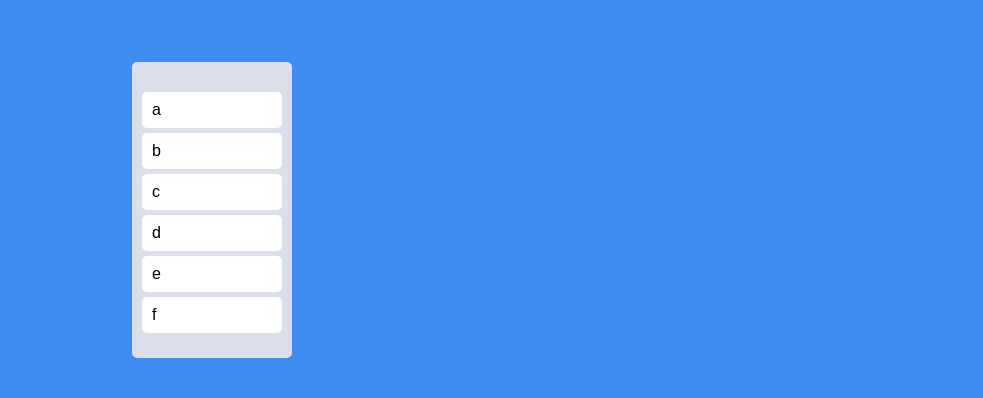
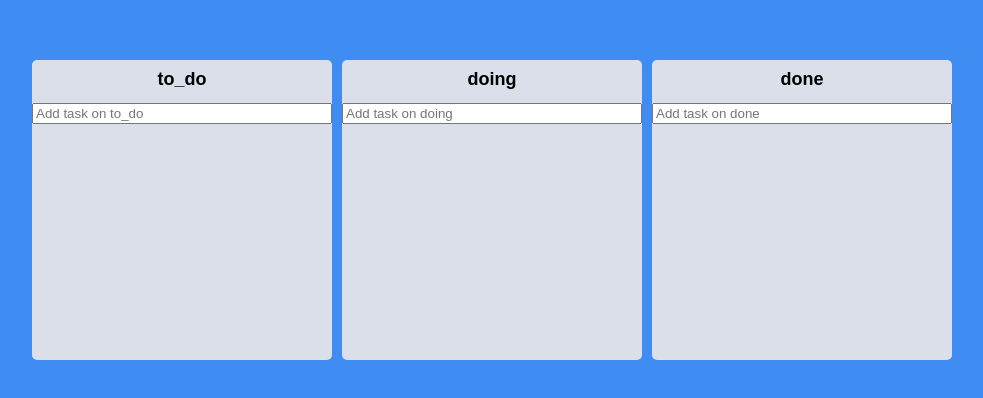
Before and after one commit to tlsrhksgh/todolist-with_react, a React (Create React App) app: page / in a window 1280 px wide. Shown: the part 190-588 px from the top of the page, without its empty margins (268-1251 px from the left). Built offline with nearby package versions, Linux system fonts and the light colour scheme.

Commit message:
todo item 추가 기능 구현

```diff
--- a/src/App.tsx
+++ b/src/App.tsx
@@ -1,17 +1,12 @@
-import {
-  DragDropContext,
-  Draggable,
-  Droppable,
-  DropResult,
-} from "react-beautiful-dnd";
+import { DragDropContext, DropResult } from "react-beautiful-dnd";
 import { useRecoilState } from "recoil";
 import styled from "styled-components";
 import { toDoState } from "./atoms";
-import DragabbleCard from "./components/DragabbleCard";
+import Board from "./components/Board";
 
 const Wrapper = styled.div`
   display: flex;
-  max-width: 480px;
+  max-width: 680px;
   width: 100%;
   margin: 0 auto;
   justify-content: center;
@@ -22,45 +17,52 @@
 const Boards = styled.div`
   display: grid;
   width: 100%;
+  gap: 10px;
   grid-template-columns: repeat(3, 1fr);
-`;
-
-const Board = styled.div`
-  padding: 20px 10px;
-  padding-top: 30px;
-  background-color: ${(props) => props.theme.boardColor};
-  border-radius: 5px;
-  min-height: 200px;
 `;
 
 function App() {
   const [toDos, setToDos] = useRecoilState(toDoState);
-  const onDragEnd = ({ draggableId, destination, source }: DropResult) => {
+  const onDragEnd = (info: DropResult) => {
+    const { destination, draggableId, source } = info;
     if (!destination) return;
 
-    setToDos((oldToDos) => {
-      console.log(oldToDos);
-      const copyToDos = [...oldToDos];
-      copyToDos.splice(source.index, 1);
-      copyToDos.splice(destination?.index, 0, draggableId);
-      return copyToDos;
-    });
+    if (destination?.droppableId === source.droppableId) {
+      setToDos((allBoards) => {
+        const boardCopy = [...allBoards[source.droppableId]];
+        const taskObj = boardCopy[source.index];
+
+        boardCopy.splice(source.index, 1);
+        boardCopy.splice(destination?.index, 0, taskObj);
+        return {
+          ...allBoards,
+          [source.droppableId]: boardCopy,
+        };
+      });
+    } else {
+      setToDos((allBoards) => {
+        const sourceBoard = [...allBoards[source.droppableId]];
+        const destinationBoard = [...allBoards[destination.droppableId]];
+        const taskObj = sourceBoard[source.index];
+
+        sourceBoard.splice(source.index, 1);
+        destinationBoard.splice(destination?.index, 0, taskObj);
+        return {
+          ...allBoards,
+          [source.droppableId]: sourceBoard,
+          [destination.droppableId]: destinationBoard,
+        };
+      });
+    }
   };
 
   return (
     <DragDropContext onDragEnd={onDragEnd}>
       <Wrapper>
         <Boards>
-          <Droppable droppableId="one">
-            {(provide) => (
-              <Board ref={provide.innerRef} {...provide.droppableProps}>
-                {toDos.map((toDo, index) => (
-                  <DragabbleCard key={toDo} index={index} toDo={toDo} />
-                ))}
-                {provide.placeholder}
-              </Board>
-            )}
-          </Droppable>
+          {Object.keys(toDos).map((boardId) => (
+            <Board boardId={boardId} key={boardId} toDos={toDos[boardId]} />
+          ))}
         </Boards>
       </Wrapper>
     </DragDropContext>
--- a/src/atoms.ts
+++ b/src/atoms.ts
@@ -1,6 +1,19 @@
 import { atom } from "recoil";
 
-export const toDoState = atom({
+export interface IToDo {
+  id: number;
+  text: string;
+}
+
+interface IToDoState {
+  [key: string]: IToDo[];
+}
+
+export const toDoState = atom<IToDoState>({
   key: "toDo",
-  default: ["a", "b", "c", "d", "e", "f"],
+  default: {
+    to_do: [],
+    doing: [],
+    done: [],
+  },
 });
--- /dev/null
+++ b/src/components/Board.tsx
@@ -0,0 +1,108 @@
+import { Droppable } from "react-beautiful-dnd";
+import DragabbleCard from "./DragabbleCard";
+import styled from "styled-components";
+import { useForm } from "react-hook-form";
+import { IToDo, toDoState } from "../atoms";
+import { useSetRecoilState } from "recoil";
+
+const Wrapper = styled.div`
+  width: 300px;
+  padding-top: 10px;
+  background-color: ${(props) => props.theme.boardColor};
+  border-radius: 5px;
+  min-height: 300px;
+  display: flex;
+  flex-direction: column;
+`;
+
+const Title = styled.h2`
+  text-align: center;
+  font-weight: 600;
+  margin-bottom: 15px;
+  font-size: 18px;
+`;
+
+interface IAreaProps {
+  isDraggingOver: boolean;
+  isDraggingFromThis: boolean;
+}
+
+const Area = styled.div<IAreaProps>`
+  background-color: ${(props) =>
+    props.isDraggingOver
+      ? "#dfe6e9"
+      : props.isDraggingFromThis
+      ? "#b2bec3"
+      : "transparent"};
+  flex-grow: 1;
+  transition: background-color 0.3s ease-in-out;
+  padding: 20px;
+`;
+
+const Form = styled.form`
+  width: 100%;
+  input {
+    width: 100%;
+  }
+`;
+
+interface IBoardProps {
+  toDos: IToDo[];
+  boardId: string;
+}
+
+interface IForm {
+  toDo: string;
+}
+
+function Board({ toDos, boardId }: IBoardProps) {
+  const setToDos = useSetRecoilState(toDoState);
+  const { register, setValue, handleSubmit } = useForm<IForm>();
+  const onValid = ({ toDo }: IForm) => {
+    const newToDo = {
+      id: Date.now(),
+      text: toDo,
+    };
+    setToDos((allBoards) => {
+      return {
+        ...allBoards,
+        [boardId]: [newToDo, ...allBoards[boardId]],
+      };
+    });
+    setValue("toDo", "");
+  };
+  return (
+    <Wrapper>
+      <Title>{boardId}</Title>
+      <Form onSubmit={handleSubmit(onValid)}>
+        <input
+          {...register("toDo", { required: true })}
+          type="text"
+          placeholder={`Add task on ${boardId}`}
+        />
+      </Form>
+      <Droppable droppableId={boardId}>
+        {(provide, snapshot) => (
+          <Area
+            isDraggingOver={snapshot.isDraggingOver}
+            isDraggingFromThis={Boolean(snapshot.draggingFromThisWith)}
+            ref={provide.innerRef}
+            {...provide.droppableProps}
+          >
+            {toDos.map((toDo, index) => (
+              <DragabbleCard
+                key={toDo.id}
+                index={index}
+                toDoId={toDo.id}
+                toDoText={toDo.text}
+              />
+            ))}
+            {provide.placeholder}
+          </Area>
+        )}
+      </Droppable>
+    </Wrapper>
+  );
+}
+
+export default Board;
--- a/src/components/DragabbleCard.tsx
+++ b/src/components/DragabbleCard.tsx
@@ -2,29 +2,34 @@
 import { Draggable } from "react-beautiful-dnd";
 import styled from "styled-components";
 
-const Card = styled.div`
+const Card = styled.div<{ isDragging: boolean }>`
   background-color: ${(props) => props.theme.cardColor};
   margin-bottom: 5px;
   padding: 10px 10px;
   border-radius: 5px;
+  background-color: ${(props) =>
+    props.isDragging ? "#74b9ff" : props.theme.cardColor};
+  box-shadow: ${(props) =>
+    props.isDragging ? "0px 2px 5px rgba(0, 0, 0, 0.5)" : "none"};
 `;
 
 interface IDragabbleCardProps {
-  toDo: string;
+  toDoId: number;
+  toDoText: string;
   index: number;
 }
 
-function DragabbleCard({ toDo, index }: IDragabbleCardProps) {
-  console.log(toDo);
+function DragabbleCard({ toDoId, toDoText, index }: IDragabbleCardProps) {
   return (
-    <Draggable key={toDo} draggableId={toDo} index={index}>
-      {(provide) => (
+    <Draggable draggableId={toDoText} index={index}>
+      {(provide, snapshot) => (
         <Card
+          isDragging={snapshot.isDragging}
           ref={provide.innerRef}
           {...provide.draggableProps}
           {...provide.dragHandleProps}
         >
-          {toDo}
+          {toDoText}
         </Card>
       )}
     </Draggable>
```
